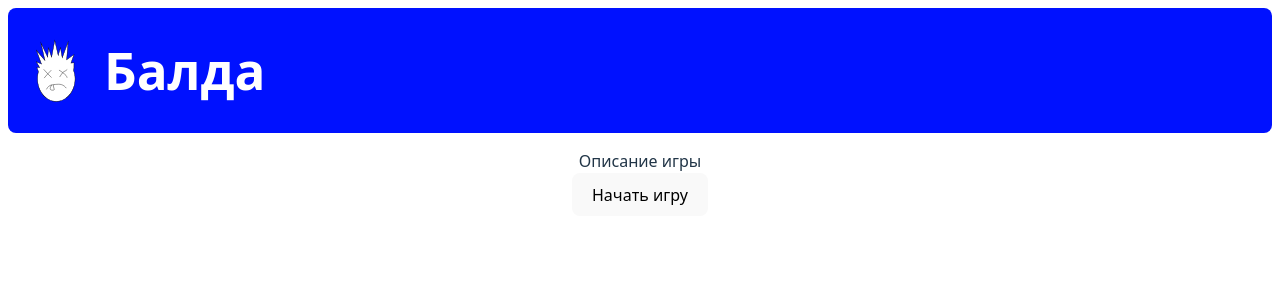
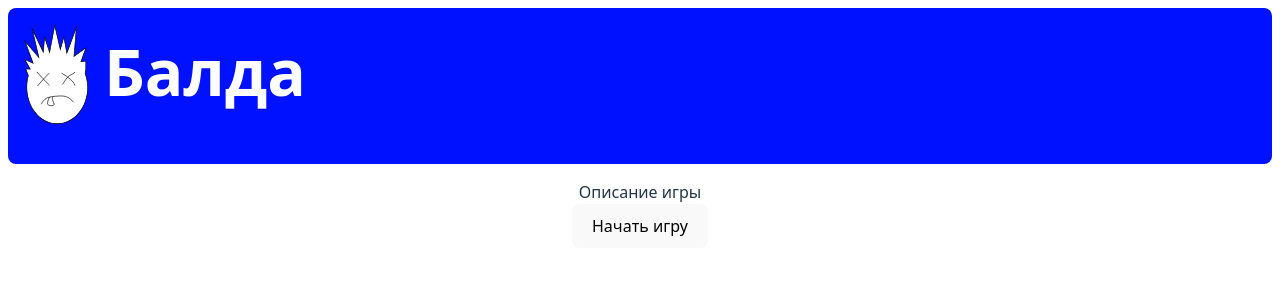
Before and after one commit to Gghvf/Balda, a Vue app: page / in a window 1280 px wide. Shown: the top 300 px of the page. Built offline with nearby package versions, Linux system fonts and the light colour scheme; the HTML template or start-up script is replaced by a standard one.

Commit message:
поправил фон у логотипа, исправил теги, сделал логотип кнопкой на главную, исправил названия цветов в root

```diff
--- a/src/App.vue
+++ b/src/App.vue
@@ -11,8 +11,8 @@ import TheHeader from './components/TheHeader.vue';
 </template>
 
 <style>
+
 :root{
-  --primary: #0011ff;
-  --text-navbar-color: #ffffff;
+  --color-primary: #0011ff;
 }
 </style>
--- a/src/components/TheHeader.vue
+++ b/src/components/TheHeader.vue
@@ -1,21 +1,27 @@
 <template>
-    <div class="navbar">
-        <img src="/Balda.svg" alt="Logo" class="logo">
-        <h1>Балда</h1>
-    </div>
+    <header class="header">
+        <RouterLink to="/">
+            <img src="/Balda.svg" alt="Logo" width="64">
+        </RouterLink>
+        <b>Балда</b>
+    </header>
 </template>
 
 
 <style>
-.navbar{
-    color: var(--text-navbar-color);
-    background-color: var(--primary);
+
+:root{
+    --color-white: #ffffff;
+}
+
+.header{
+    color: var(--color-white);
+    background-color: var(--color-primary);
     display: flex;
-    padding-left: 16px;
+    padding: 16px;
     gap: 16px;
     border-radius: 8px;
+    font-size: 64px;
 }
-.logo{
-    max-width: 64px;
-}
+
 </style>
--- a/src/pages/HomePage.vue
+++ b/src/pages/HomePage.vue
@@ -6,9 +6,12 @@
         </RouterLink>
     </div>
 </template>
+
 <style>
+
 .orientation{
     padding: 16px;
     text-align: center;
 }
+
 </style>
```
Also changed, not shown: public/Balda.svg.
